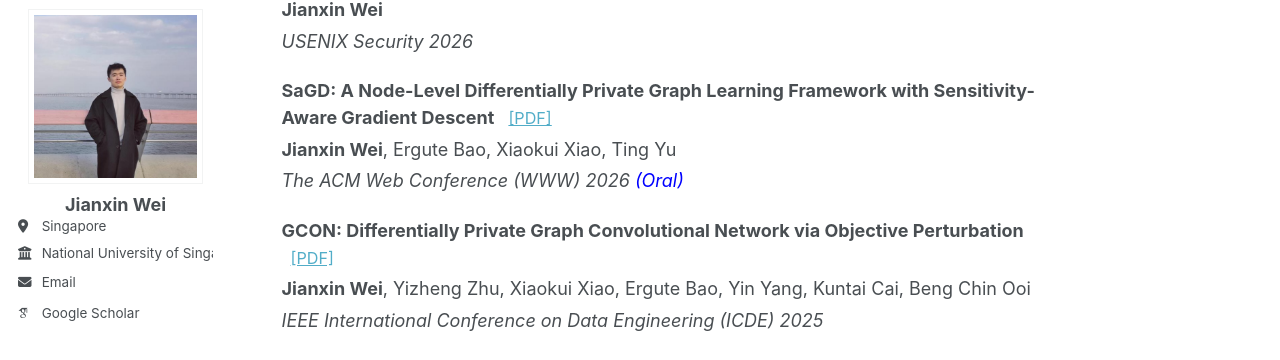
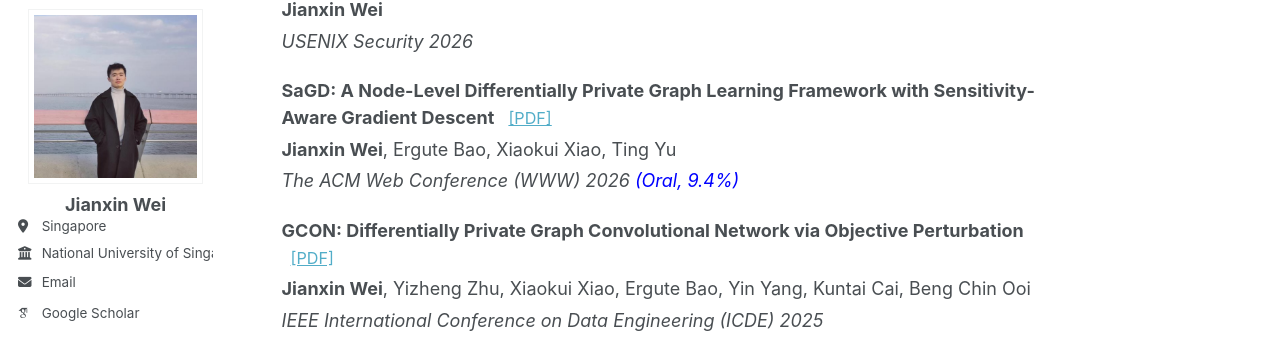
Before and after one commit to JianxinWei/jianxinwei.github.io, a Jekyll site: the page built from _pages/about.md, in a window 1280 px wide and 900 px high, scrolled down 473 px. Shown: the part 90-450 px from the top of the window. Built offline with Jekyll 4.4.1, drawn with Linux system fonts in a browser that asks for light colours; some web fonts are replaced; a script that is not in the unit is left out.

Commit message:
Update about.md

```diff
--- a/_pages/about.md
+++ b/_pages/about.md
@@ -24,7 +24,7 @@ I am currently a postdoctoral researcher at Mohamed bin Zayed University of Arti
   <li style="margin-bottom:1.25rem;">
     <strong>SaGD: A Node-Level Differentially Private Graph Learning Framework with Sensitivity-Aware Gradient Descent</strong> <a href="https://github.com/JianxinWei/SaGD" target="_blank" style="margin-left:0.5rem; font-size:0.9em;">[PDF]</a><br>
     <span style="display:block; margin-top:0.25rem;"><strong>Jianxin Wei</strong>, Ergute Bao, Xiaokui Xiao, Ting Yu</span>
-    <em style="display:block; margin-top:0.25rem;">The ACM Web Conference (WWW) 2026 <span style="color:blue;">(Oral)</span></em>
+    <em style="display:block; margin-top:0.25rem;">The ACM Web Conference (WWW) 2026 <span style="color:blue;">(Oral, 9.4%)</span></em>
   </li>
   <li style="margin-bottom:1.25rem;">
     <strong>GCON: Differentially Private Graph Convolutional Network via Objective Perturbation</strong> <a href="https://doi.ieeecomputersociety.org/10.1109/ICDE65448.2025.00189" target="_blank" style="margin-left:0.5rem; font-size:0.9em;">[PDF]</a><br>
```
